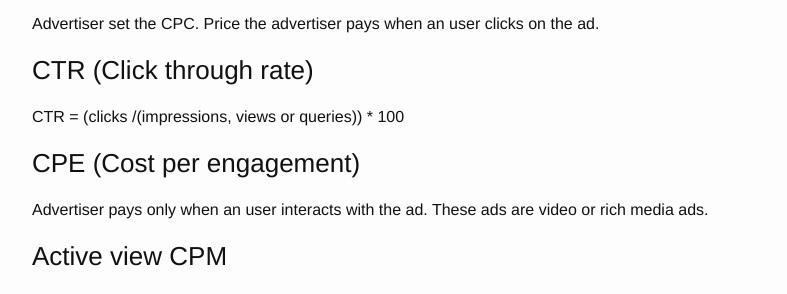
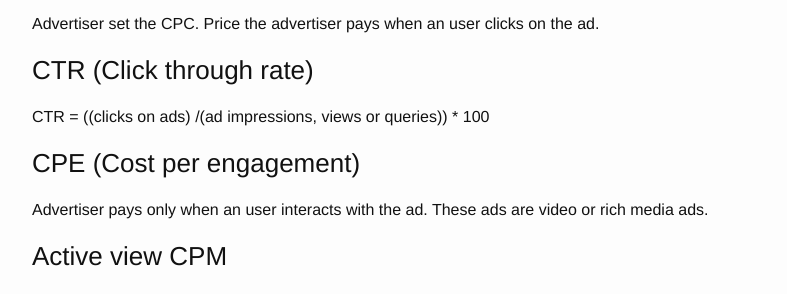
Before and after one commit to itsnayabsd/website, a Jekyll site: the page built from _posts/me/2016-12-31-google-adsense.md, in a window 1280 px wide and 900 px high, scrolled down 1964 px. Shown: the part 152-446 px from the top of the window, without its empty margins (238-1025 px from the left). Built offline with Jekyll 4.4.1, drawn with Linux system fonts in a browser that asks for light colours; comment, search, counter and statistics services are not loaded.

Commit message:
Modified google adsense post

```diff
--- a/_posts/me/2016-12-31-google-adsense.md
+++ b/_posts/me/2016-12-31-google-adsense.md
@@ -68,7 +68,7 @@ Since ads can be from different advertisers, RPM is calculated by combining and
 ### CPC (Cost per click)
 Advertiser set the CPC. Price the advertiser pays when an user clicks on the ad.
 ### CTR (Click through rate)
-CTR = (clicks /(impressions, views or queries)) * 100
+CTR = ((clicks on ads) /(ad impressions, views or queries)) * 100
 ### CPE (Cost per engagement)
 Advertiser pays only when an user interacts with the ad. These ads are video or rich media ads.
 ### Active view CPM
```
